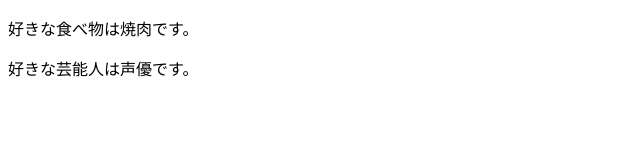
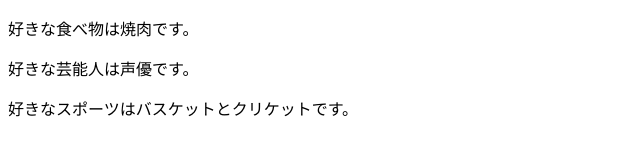
Before and after one commit to watanukitomonari/command-practice, a plain HTML site: page index.html in a window 1280 px wide. Shown: the whole page, without its empty margins (0-640 px from the left). Drawn offline with Linux system fonts and the light colour scheme.

Commit message:
好きなスポーツを追記＆を修正

```diff
--- a/index.html
+++ b/index.html
@@ -8,6 +8,7 @@
 <body>
     <p>好きな食べ物は焼肉です。</p>
     <p>好きな芸能人は声優です。</p>
+    <P>好きなスポーツはバスケットとクリケットです。</P>
 
 </body>
 </html>
```
